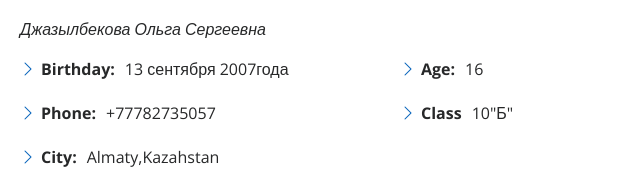
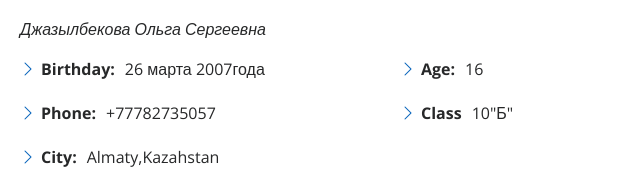
Before and after one commit to beetru/marta, a plain HTML site: page index.html in a window 1280 px wide. Shown: the part 4950-5120 px from the top of the page, 492-1132 px from the left. Drawn offline with nearby package versions, Linux system fonts and the light colour scheme.

Commit message:
Update index.html

```diff
--- a/index.html
+++ b/index.html
@@ -373,7 +373,7 @@
             <div class="row">
               <div class="col-lg-6">
                 <ul>
-                  <li><i class="bi bi-chevron-right"></i> <strong>Birthday:</strong> <span>13 сентября 2007года</span></li>
+                  <li><i class="bi bi-chevron-right"></i> <strong>Birthday:</strong> <span>26  марта 2007года</span></li>
                   <li><i class="bi bi-chevron-right"></i> <strong>Phone:</strong> <span>+77782735057</span></li>
                   <li><i class="bi bi-chevron-right"></i> <strong>City:</strong> <span>Almaty,Kazahstan</span></li>
                 </ul>
```
